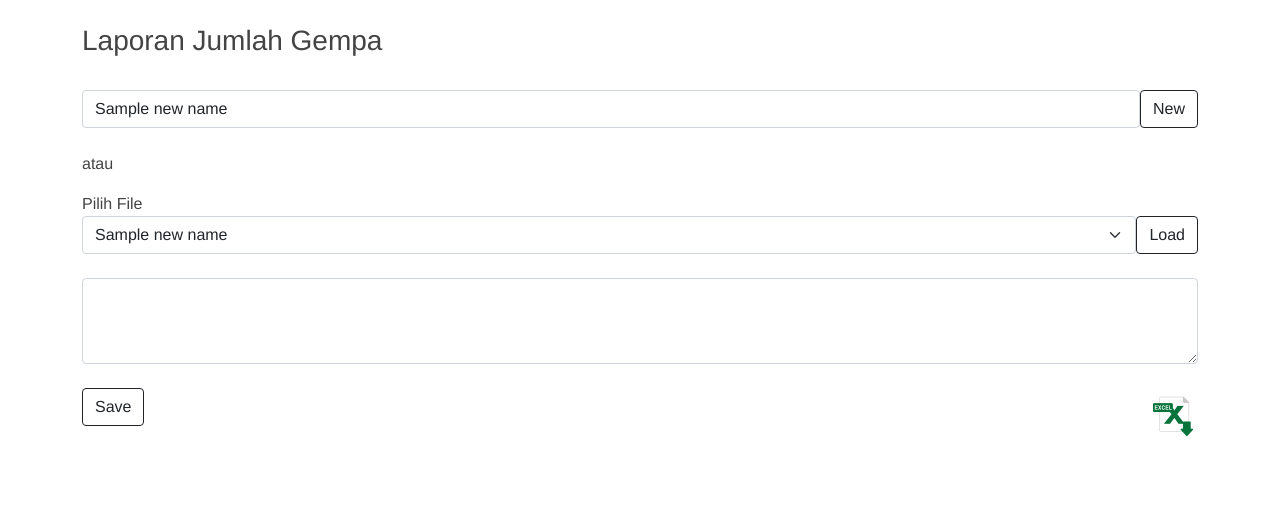
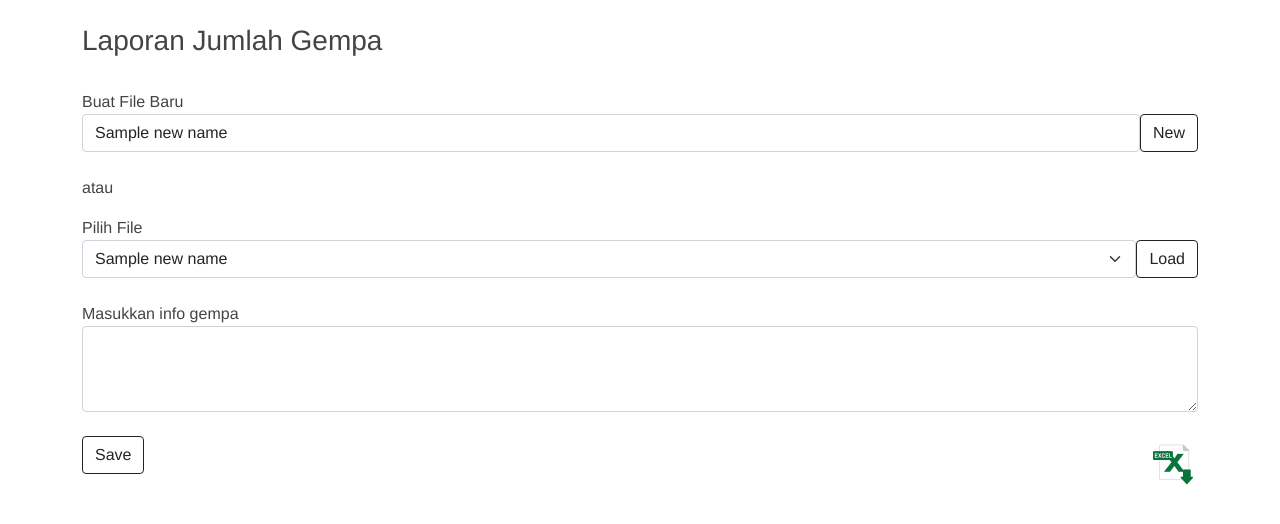
Before and after one commit to ndawinata/laporan-jumlah-gempa, a Flask app: template templates/index.html in a window 1280 px wide. Shown: the part 56-580 px from the top of the page. Run offline with Flask 2, Linux system fonts and the light colour scheme; the template is opened without the code that fills it: most values are stand-ins (such as "Sample title", 1, 10 or a date in 2020).

Commit message:
edit lagi

```diff
--- a/app.py
+++ b/app.py
@@ -18,14 +18,14 @@ def uploadFile():
     if request.method == 'POST':
 
         if request.form['submit_button'] == 'Load':
-            name = request.form['file_name']
+            name = (request.form['file_name']).replace(" ","_")
 
             dat = os.listdir('./static/file/data')
 
             return render_template('index.html', new_name=name, show="d-none", data=dat, path_download=name)
 
         if request.form['submit_button'] == 'New':
-            name = request.form['newfile'] + '.xlsx'
+            name = (request.form['newfile']).replace(" ","_") + '.xlsx'
             path = "./static/file/data/" + name
 
             wb = load_workbook(filename="./static/file/templatexls/Laporan Jumlah Gempa.xlsx" )
@@ -40,7 +40,8 @@ def uploadFile():
             return render_template('index.html', new_name=name, show="d-none", data=dat, path_download=name)
 
         if request.form['submit_button'] == 'Save':
-            path = "./static/file/data/" + request.form['file_name']
+            name = (request.form['file_name']).replace(" ","_")
+            path = "./static/file/data/" + name
 
             wb = load_workbook(filename=path )
 
--- /dev/null
+++ b/cob.py
@@ -0,0 +1,4 @@
+tex = "nanda winata"
+print(tex)
+
+print(tex.replace(" ","_"))
--- a/templates/index.html
+++ b/templates/index.html
@@ -17,7 +17,7 @@
 <body>
     <nav class="navbar navbar-expand-lg navbar-dark bg-dark">
         <div class="container-fluid">
-            <a class="navbar-brand" href="#">Stageof Kupang</a>
+            <a class="navbar-brand" href="/">Stageof Kupang</a>
             <button class="navbar-toggler" type="button" data-bs-toggle="collapse" data-bs-target="#navbarNavAltMarkup" aria-controls="navbarNavAltMarkup" aria-expanded="false" aria-label="Toggle navigation">
                 <span class="navbar-toggler-icon"></span>
             </button>
@@ -34,6 +34,7 @@
         <h3>Laporan Jumlah Gempa</h3>
         <br>
         <form enctype="multipart/form-data" method="post">
+            <label for="newfile">Buat File Baru</label>
             <div class="d-flex flex-row">
                 <input name="newfile" value="{{new_name}}" class="form-control" type="text" placeholder="Buat File Baru" aria-label="default input example">
                 <input type="submit" name="submit_button" class="btn btn-outline-dark" value="New">
@@ -53,6 +54,7 @@
             </div>
             <!-- <label for="textarea" class="form-label">Masukkan Info Gempa</label> -->
             <br>
+            <label for="textarea">Masukkan info gempa</label>
             <textarea class="form-control" id="textarea" name="textarea" rows="3"></textarea>
             <br>
             <div class="d-flex justify-content-between">
```
Also changed, not shown: 2 other files.
